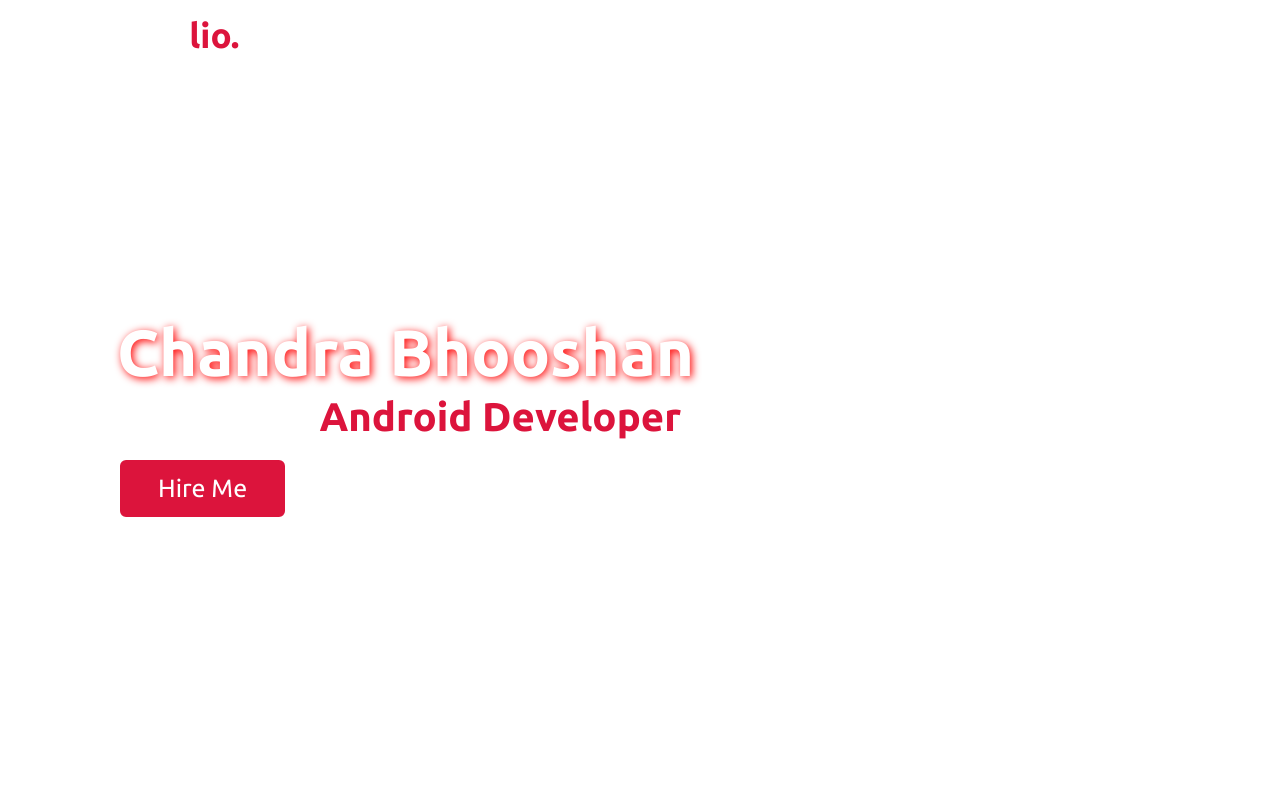
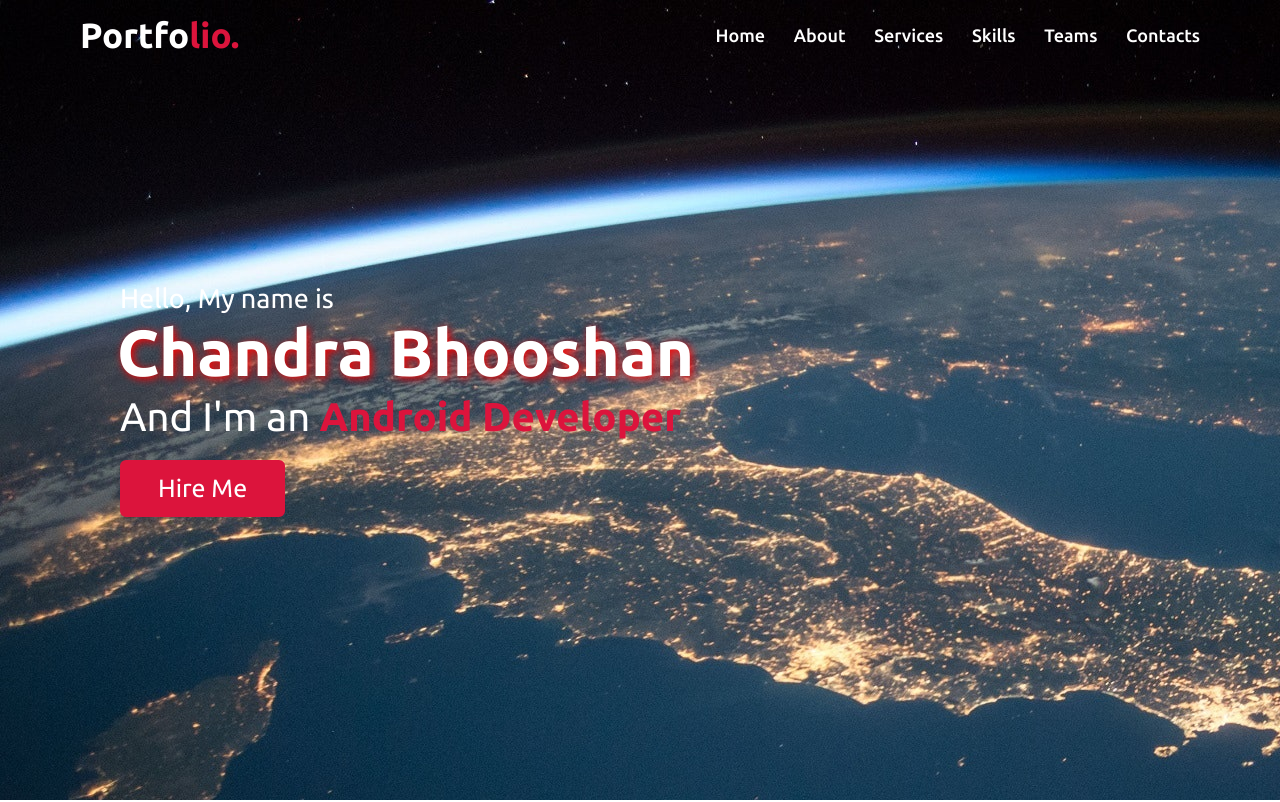
Before and after one commit to ChandraBhooshan/chandrabhooshan.github.io, a plain HTML site: page index.html in a window 1280 px wide. Shown: the top 802 px of the page. Drawn offline with nearby package versions, Linux system fonts and the light colour scheme.

Commit message:
Update style.css

```diff
--- a/style.css
+++ b/style.css
@@ -85,7 +85,7 @@
 /* home section styling */
 .home {
     display: flex;
-/*     background: url("images/background.jpg"); */
+    background: url("background.jpg");
     height: 100vh;
     color: #fff;
     min-height: 500px;
```
